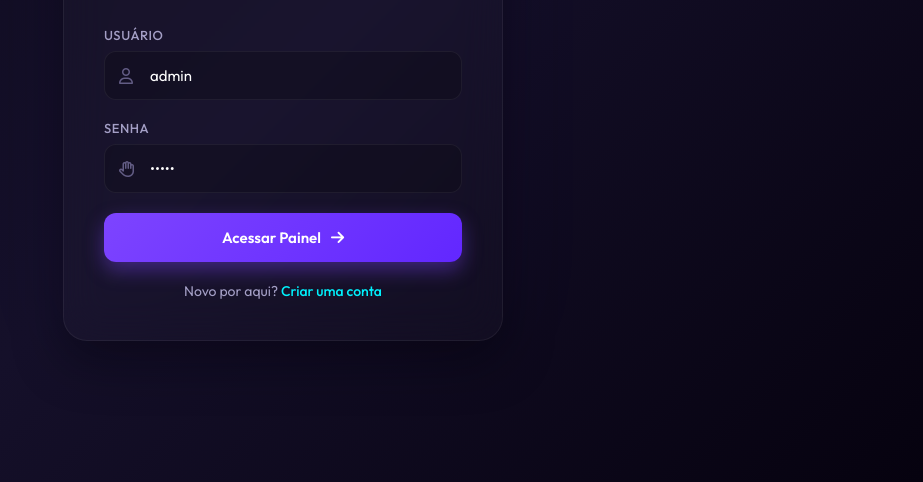
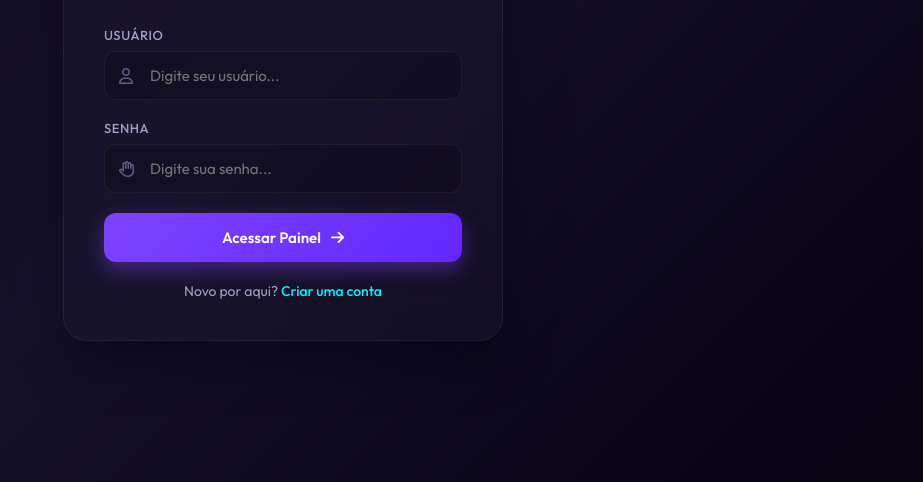
Before and after one commit to lirinhocs23/groupwhats, a website: page public/index.html in a window 1280 px wide. Shown: the part 318-800 px from the top of the page, without its empty margins (357-1280 px from the left). Drawn offline with nearby package versions, Linux system fonts and the light colour scheme.

Commit message:
visual limpo e profissional na tela de login

```diff
--- a/public/index.html
+++ b/public/index.html
@@ -31,14 +31,14 @@
           <label for="username">Usuário</label>
           <div class="input-wrapper">
             <i class="fa-regular fa-user"></i>
-            <input type="text" id="username" placeholder="Digite seu usuário..." required value="admin">
+            <input type="text" id="username" placeholder="Digite seu usuário..." required>
           </div>
         </div>
         <div class="form-group">
           <label for="password">Senha</label>
           <div class="input-wrapper">
             <i class="fa-regular fa-hand-paper"></i>
-            <input type="password" id="password" placeholder="Digite sua senha..." required value="admin">
+            <input type="password" id="password" placeholder="Digite sua senha..." required>
           </div>
         </div>
         <div id="login-error" class="error-alert hidden">
```
